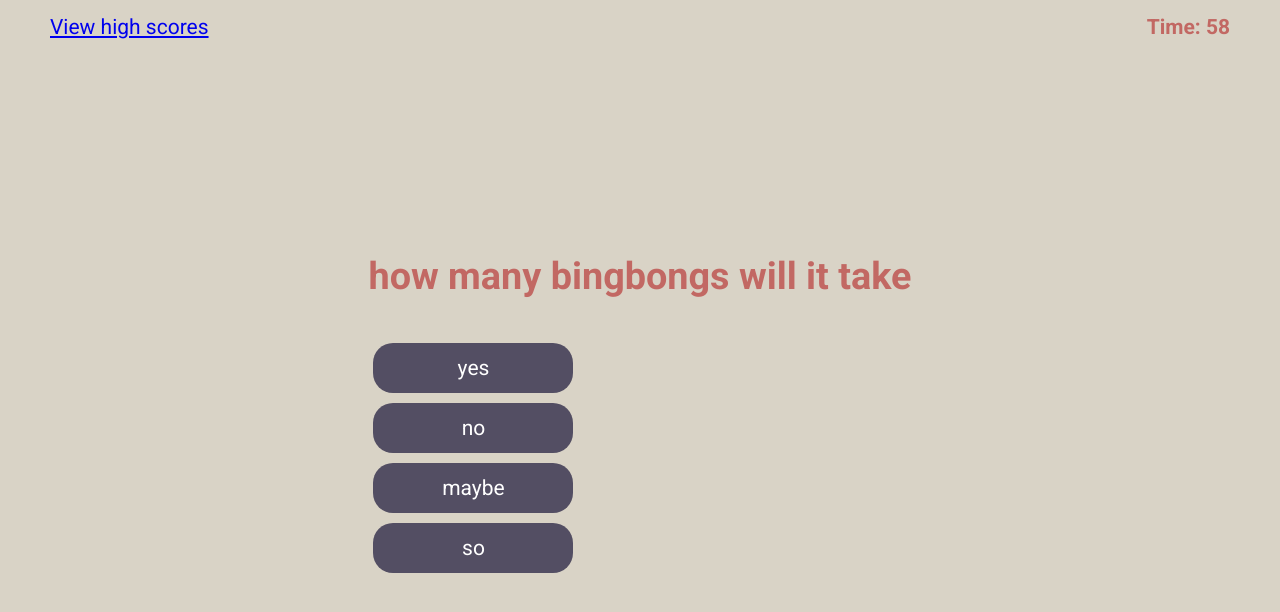
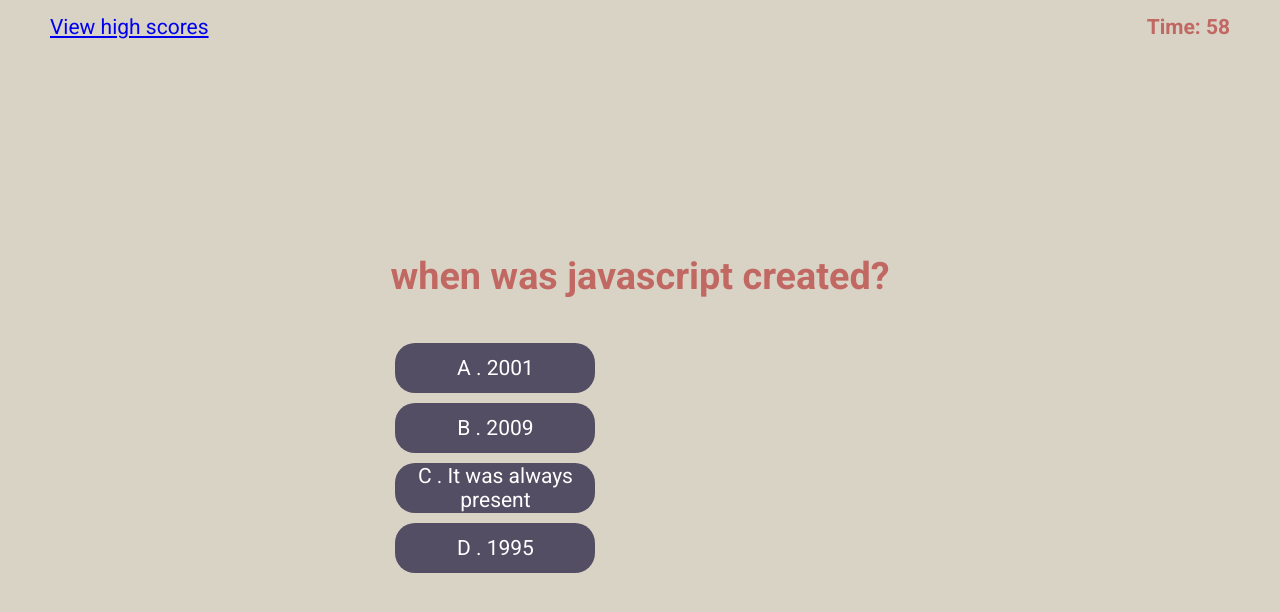
Before and after one commit to Jose-Cotto/coding-quiz, a plain HTML site: page index.html in a window 1280 px wide. Both pictures are taken after a click on the button "Start Quiz". Drawn offline with Linux system fonts and the light colour scheme.

Commit message:
add dynamic questions and answers

```diff
--- a/assets/script.js
+++ b/assets/script.js
@@ -1,50 +1,109 @@
-"use strict"
+"use strict";
 //Timer
-var timerEl = document.getElementById("timer")
+var timerEl = document.getElementById("timer");
 //view high score link
-var ViewHsEl = document.getElementById("highscore")
+var ViewHsEl = document.getElementById("highscore");
 //start quiz button
-var startQuizEl = document.getElementById("start-button")
+var startQuizEl = document.getElementById("start-button");
 //container for the landing page
-var homeContainerEl = document.getElementById("homepage-container")
+var homeContainerEl = document.getElementById("homepage-container");
 // quiz questions and answers container
-var quizContainerEl = document.getElementById("quiz-container")
+var quizContainerEl = document.getElementById("quiz-container");
+//quiz question container
+var quizQuestionEl = document.getElementById("quiz-question");
+//answer button containers
+var answerOne = document.getElementById("answer-button1");
+var answerTwo = document.getElementById("answer-button2");
+var answerThree = document.getElementById("answer-button3");
+var answerFour = document.getElementById("answer-button4");
+//quiz answer container to listen for clicks in the container
+var answerContainer = document.getElementById("ques-answer-container");
 //timer
 var time = 60;
 //object containing all questions, possible answers and the actual answer
 
-var quizQuestions = {
+var quizQuestions = [
+	{
+		question: "when was javascript created?",
+		choices: [
+			"A . 2001",
+			"B . 2009",
+			"C . It was always present",
+			"D . 1995",
+		],
+		answer: "D. 1995",
+	},
+	{
+		question: "Inside of which HTML element do we put the JavaScript link?",
+		choices: [
+			"A . <JS>",
+			"B . <JavaScript",
+			"C . <Scripting>",
+			"D . <Script>",
+		],
+		answer: "D. <script>",
+	},
+	{
+		question: "Arrays in JavaScript can be used to store ________",
+		choices: [
+			"A . strings ",
+			"B . objects",
+			"C .arrays",
+			"D . All of the above",
+		],
+		answer: "D. All of the above",
+	},
+	{
+		question: "Commonly used data types do not include?",
+		choices: ["A . strings", "B . booleans", "C . alerts", "D . numbers"],
+		answer: "C. alerts",
+	},
+];
+
+var currentQuestion = 0;
+
+function renderQuestions() {
+	quizQuestionEl.textContent = quizQuestions[currentQuestion].question;
+	answerOne.textContent = quizQuestions[currentQuestion].choices[0];
+	answerTwo.textContent = quizQuestions[currentQuestion].choices[1];
+	answerThree.textContent = quizQuestions[currentQuestion].choices[2];
+	answerFour.textContent = quizQuestions[currentQuestion].choices[3];
+
+	answerContainer.addEventListener("click", function (event) {
+		var element = event.target;
+
+		if (element.textContent.matches(quizQuestions[currentQuestion].answer)) {
+			answerCheck();
+		}
+	});
 }
 
-
-
-
-
-
 //listens for click on the start quiz button and runs function provided
-startQuizEl.addEventListener("click", startQuiz)
+startQuizEl.addEventListener("click", startQuiz);
 function startQuiz() {
 	//start timer
 	startTimer();
 	//de render landing page
-    homeContainerEl.style.display = "none"
+	homeContainerEl.style.display = "none";
 	//render questions container
-    quizContainerEl.style.display = "flex"
+	quizContainerEl.style.display = "flex";
 	// run function to load random answers and questions and listen for correct answers. This function should also have the conditions to change questions and answers if a button is pressed and render the feed back (right or wrong) under the questions.
-
+	renderQuestions();
 	//call function that renders finalscore page
-
 }
 
 function startTimer() {
 	var timerInterval = setInterval(function () {
 		//add condition where if answer is incorrect subtract 5 seconds
 		time--;
-        timerEl.textContent = time
+		timerEl.textContent = time;
 
 		if (time === 0) {
-            clearInterval(timerInterval)
+			clearInterval(timerInterval);
+		}
+	}, 1000);
 }
 
-    }, 1000)
+function answerCheck() {
+
 }
--- a/index.html
+++ b/index.html
@@ -38,7 +38,6 @@
         <section class="quiz container" id="quiz-container">
             <section class="ques-answer-container">
                 <h2 class="quiz-question center" id="quiz-question">
-                    how many bingbongs will it take
                 </h2>
                 <ul class="question-list">
                     <li>
```
Lines whose indentation alone changed are shown as unchanged.
